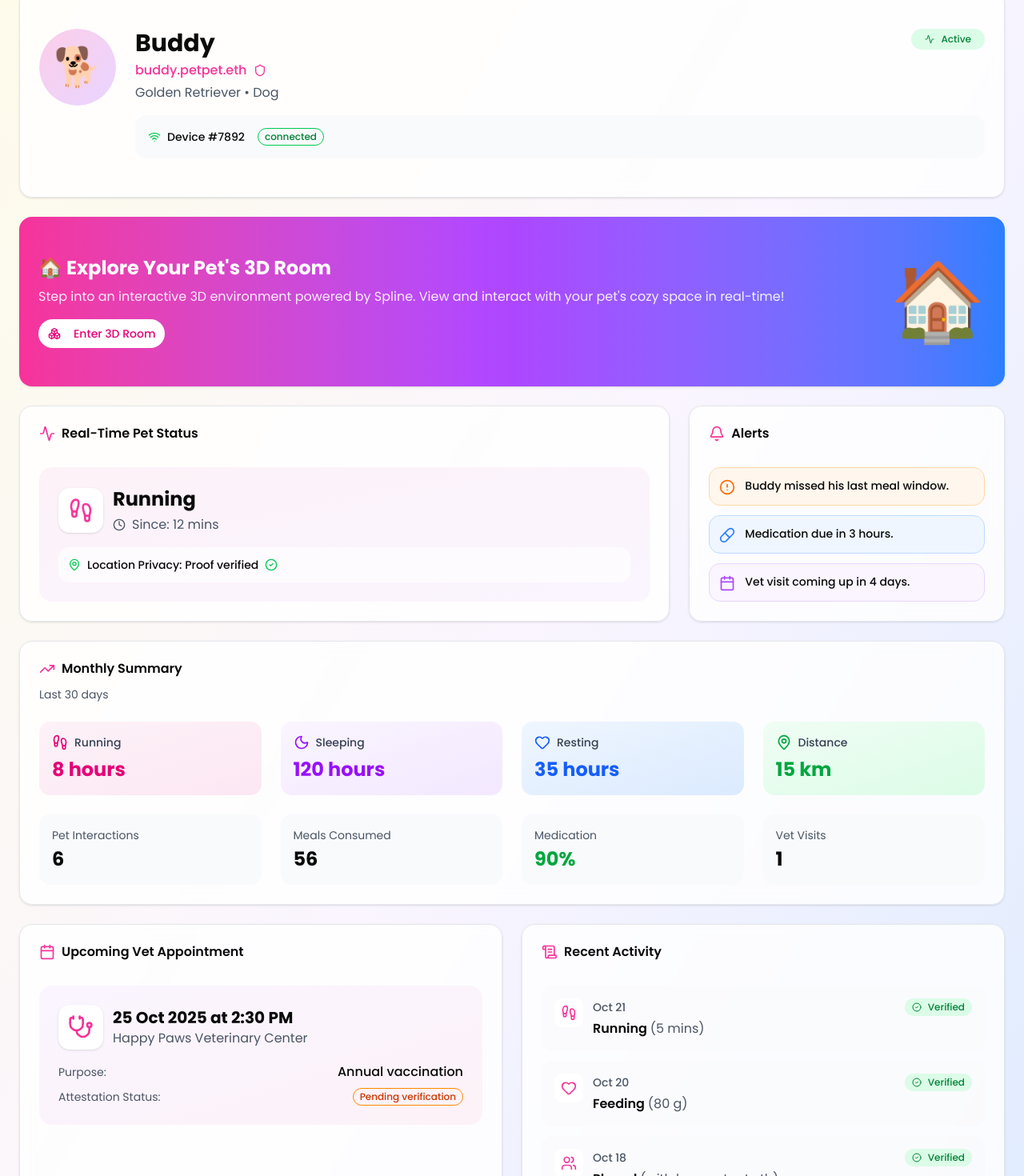
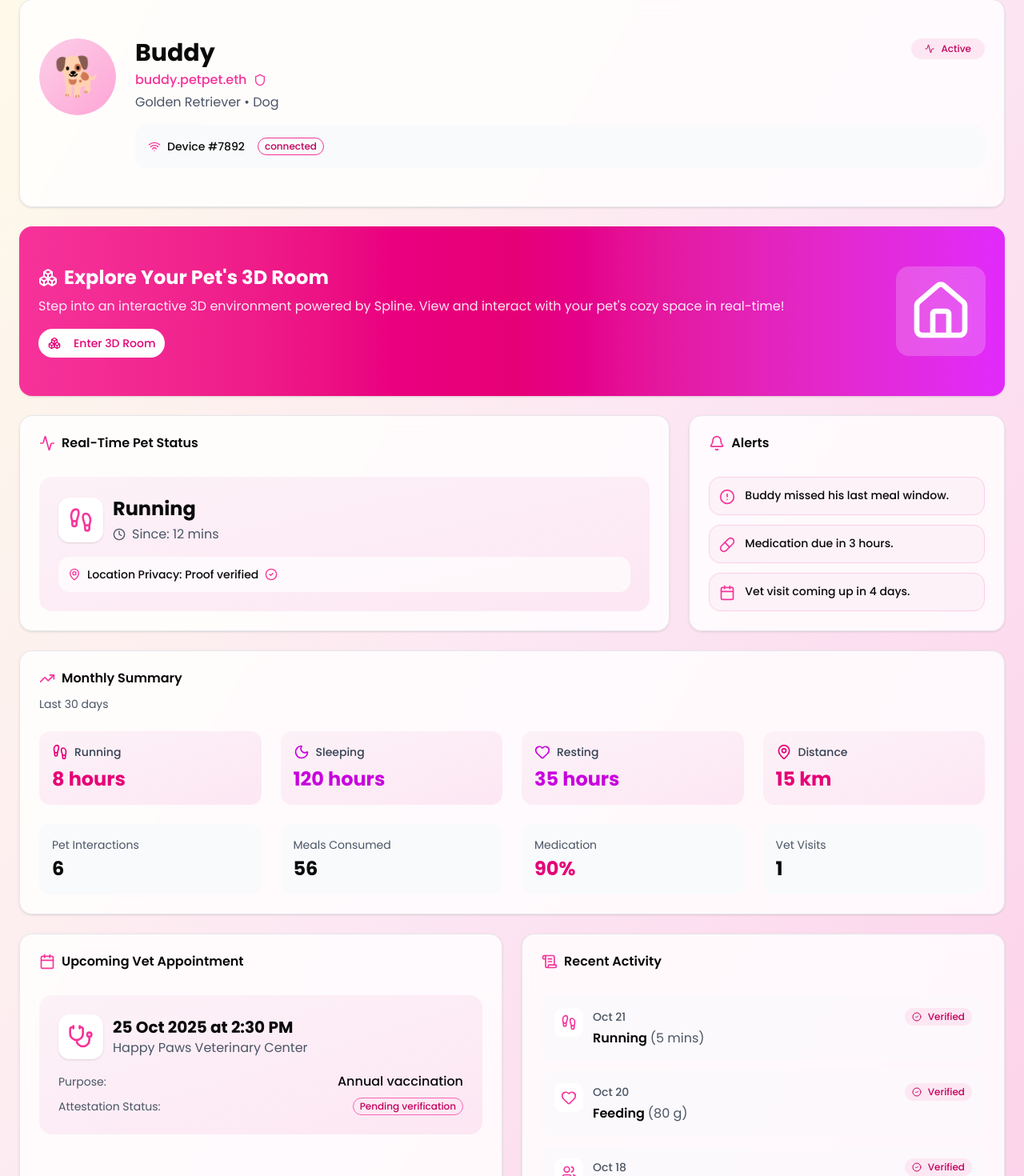
Before and after one commit to derek2403/pet-pet, a Next.js app: page /dashboard in a window 1280 px wide. Shown: the part 233-1703 px from the top of the page at 80% size. Built offline with nearby package versions, Linux system fonts and the light colour scheme.

Commit message:
updated color scheme

```diff
--- a/pages/dashboard.js
+++ b/pages/dashboard.js
@@ -36,9 +36,10 @@ import {
   Settings,
   BarChart3,
   ScrollText,
-  Home,
+  Home as HomeIcon,
   Boxes,
   ExternalLink,
+  PawPrint,
 } from "lucide-react";
 
 export default function Dashboard() {
@@ -135,19 +136,21 @@ export default function Dashboard() {
 
   return (
     <div
-      className="min-h-screen bg-gradient-to-br from-yellow-50 via-pink-50 via-purple-50 to-blue-100"
+      className="min-h-screen bg-gradient-to-br from-yellow-50 via-pink-50 via-pink-100 to-pink-200"
       style={{ fontFamily: "'Poppins', 'Inter', 'Helvetica Neue', Arial, sans-serif" }}
     >
       {/* Header */}
       <div className="container mx-auto px-6 py-6">
         <div className="flex items-center justify-between mb-8">
           <div className="flex items-center gap-3">
-            <div className="text-pink-500 text-3xl font-bold">🐾</div>
+            <div className="p-2 bg-pink-100 rounded-xl">
+              <PawPrint className="w-8 h-8 text-pink-500" />
+            </div>
             <h1 className="text-2xl font-semibold">Pet Pet Dashboard</h1>
           </div>
           <div className="flex items-center gap-3">
             <Link href="/room">
-              <Button className="bg-gradient-to-r from-pink-500 to-purple-500 hover:from-pink-600 hover:to-purple-600 text-white rounded-full">
+              <Button className="bg-gradient-to-r from-pink-500 to-pink-600 hover:from-pink-600 hover:to-pink-700 text-white rounded-full">
                 <Boxes className="w-4 h-4 mr-2" />
                 Visit 3D Room
               </Button>
@@ -172,7 +175,7 @@ export default function Dashboard() {
               value="dashboard"
               className="rounded-xl data-[state=active]:bg-pink-500 data-[state=active]:text-white"
             >
-              <Home className="w-4 h-4 mr-2" />
+              <HomeIcon className="w-4 h-4 mr-2" />
               Dashboard
             </TabsTrigger>
             <TabsTrigger
@@ -227,7 +230,7 @@ export default function Dashboard() {
               <CardContent className="p-6">
                 <div className="flex items-start gap-6">
                   <Avatar className="w-24 h-24 text-5xl">
-                    <AvatarFallback className="bg-gradient-to-br from-pink-200 to-purple-200">
+                    <AvatarFallback className="bg-gradient-to-br from-pink-200 to-pink-300">
                       {selectedPet.avatar}
                     </AvatarFallback>
                   </Avatar>
@@ -243,7 +246,7 @@ export default function Dashboard() {
                           {selectedPet.breed} • {selectedPet.species}
                         </p>
                       </div>
-                      <Badge className="bg-green-100 text-green-700 hover:bg-green-100 px-4 py-1">
+                      <Badge className="bg-pink-100 text-pink-700 hover:bg-pink-100 px-4 py-1">
                         <Activity className="w-3 h-3 mr-1" />
                         {selectedPet.status}
                       </Badge>
@@ -251,7 +254,7 @@ export default function Dashboard() {
                     <div className="flex items-center gap-4 p-4 bg-gray-50 rounded-xl">
                       <div className="flex items-center gap-2">
                         {selectedPet.deviceStatus === "connected" ? (
-                          <Wifi className="w-4 h-4 text-green-500" />
+                          <Wifi className="w-4 h-4 text-pink-500" />
                         ) : (
                           <WifiOff className="w-4 h-4 text-gray-400" />
                         )}
@@ -261,7 +264,7 @@ export default function Dashboard() {
                         variant="outline"
                         className={
                           selectedPet.deviceStatus === "connected"
-                            ? "border-green-500 text-green-700"
+                            ? "border-pink-500 text-pink-700"
                             : "border-gray-400 text-gray-600"
                         }
                       >
@@ -274,11 +277,14 @@ export default function Dashboard() {
             </Card>
 
             {/* Featured 3D Room Card */}
-            <Card className="bg-gradient-to-r from-pink-500 via-purple-500 to-blue-500 border-0 rounded-2xl overflow-hidden">
+            <Card className="bg-gradient-to-r from-pink-500 via-pink-600 to-fuchsia-500 border-0 rounded-2xl overflow-hidden">
               <CardContent className="p-6">
                 <div className="flex items-center justify-between text-white">
                   <div>
-                    <h3 className="text-2xl font-bold mb-2">🏠 Explore Your Pet's 3D Room</h3>
+                    <div className="flex items-center gap-2 mb-2">
+                      <Boxes className="w-6 h-6" />
+                      <h3 className="text-2xl font-bold">Explore Your Pet's 3D Room</h3>
+                    </div>
                     <p className="text-white/90 mb-4">
                       Step into an interactive 3D environment powered by Spline. View and interact with your pet's cozy space in real-time!
                     </p>
@@ -289,7 +295,9 @@ export default function Dashboard() {
                       </Button>
                     </Link>
                   </div>
-                  <div className="text-8xl">🏠</div>
+                  <div className="p-4 bg-white/20 rounded-2xl backdrop-blur-sm">
+                    <HomeIcon className="w-20 h-20 text-white" />
+                  </div>
                 </div>
               </CardContent>
             </Card>
@@ -305,7 +313,7 @@ export default function Dashboard() {
                   </CardTitle>
                 </CardHeader>
                 <CardContent className="space-y-4">
-                  <div className="p-6 bg-gradient-to-br from-pink-50 to-purple-50 rounded-2xl">
+                  <div className="p-6 bg-gradient-to-br from-pink-50 to-pink-100 rounded-2xl">
                     <div className="flex items-center justify-between mb-4">
                       <div className="flex items-center gap-3">
                         <div className="p-3 bg-white rounded-xl shadow-sm">
@@ -321,11 +329,11 @@ export default function Dashboard() {
                       </div>
                     </div>
                     <div className="flex items-center gap-2 p-3 bg-white/70 rounded-xl">
-                      <MapPin className="w-4 h-4 text-green-500" />
+                      <MapPin className="w-4 h-4 text-pink-500" />
                       <span className="text-sm font-medium">
                         Location Privacy: {currentActivity.location}
                       </span>
-                      <CheckCircle2 className="w-4 h-4 text-green-500" />
+                      <CheckCircle2 className="w-4 h-4 text-pink-500" />
                     </div>
                   </div>
                 </CardContent>
@@ -345,19 +353,19 @@ export default function Dashboard() {
                       key={i}
                       className={`p-3 rounded-xl flex items-start gap-3 ${
                         alert.type === "warning"
-                          ? "bg-orange-50 border border-orange-200"
+                          ? "bg-pink-50 border border-pink-200"
                           : alert.type === "info"
-                          ? "bg-blue-50 border border-blue-200"
-                          : "bg-purple-50 border border-purple-200"
+                          ? "bg-pink-50 border border-pink-200"
+                          : "bg-pink-50 border border-pink-200"
                       }`}
                     >
                       <alert.icon
                         className={`w-5 h-5 shrink-0 mt-0.5 ${
                           alert.type === "warning"
-                            ? "text-orange-500"
+                            ? "text-pink-500"
                             : alert.type === "info"
-                            ? "text-blue-500"
-                            : "text-purple-500"
+                            ? "text-pink-500"
+                            : "text-pink-500"
                         }`}
                       />
                       <p className="text-sm font-medium">{alert.message}</p>
@@ -385,26 +393,26 @@ export default function Dashboard() {
                     </div>
                     <p className="text-2xl font-bold text-pink-600">{monthlyStats.running}</p>
                   </div>
-                  <div className="p-4 bg-gradient-to-br from-purple-50 to-purple-100 rounded-xl">
+                  <div className="p-4 bg-gradient-to-br from-pink-50 to-pink-100 rounded-xl">
                     <div className="flex items-center gap-2 mb-2">
-                      <Moon className="w-5 h-5 text-purple-600" />
+                      <Moon className="w-5 h-5 text-fuchsia-600" />
                       <span className="text-sm font-medium text-gray-700">Sleeping</span>
                     </div>
-                    <p className="text-2xl font-bold text-purple-600">{monthlyStats.sleeping}</p>
+                    <p className="text-2xl font-bold text-fuchsia-600">{monthlyStats.sleeping}</p>
                   </div>
-                  <div className="p-4 bg-gradient-to-br from-blue-50 to-blue-100 rounded-xl">
+                  <div className="p-4 bg-gradient-to-br from-pink-50 to-pink-100 rounded-xl">
                     <div className="flex items-center gap-2 mb-2">
-                      <Heart className="w-5 h-5 text-blue-600" />
+                      <Heart className="w-5 h-5 text-fuchsia-600" />
                       <span className="text-sm font-medium text-gray-700">Resting</span>
                     </div>
-                    <p className="text-2xl font-bold text-blue-600">{monthlyStats.resting}</p>
+                    <p className="text-2xl font-bold text-fuchsia-600">{monthlyStats.resting}</p>
                   </div>
-                  <div className="p-4 bg-gradient-to-br from-green-50 to-green-100 rounded-xl">
+                  <div className="p-4 bg-gradient-to-br from-pink-50 to-pink-100 rounded-xl">
                     <div className="flex items-center gap-2 mb-2">
-                      <MapPin className="w-5 h-5 text-green-600" />
+                      <MapPin className="w-5 h-5 text-pink-600" />
                       <span className="text-sm font-medium text-gray-700">Distance</span>
                     </div>
-                    <p className="text-2xl font-bold text-green-600">{monthlyStats.distance}</p>
+                    <p className="text-2xl font-bold text-pink-600">{monthlyStats.distance}</p>
                   </div>
                   <div className="p-4 bg-gray-50 rounded-xl">
                     <p className="text-sm text-gray-600">Pet Interactions</p>
@@ -416,7 +424,7 @@ export default function Dashboard() {
                   </div>
                   <div className="p-4 bg-gray-50 rounded-xl">
                     <p className="text-sm text-gray-600">Medication</p>
-                    <p className="text-2xl font-bold mt-1 text-green-600">
+                    <p className="text-2xl font-bold mt-1 text-pink-600">
                       {monthlyStats.medicationCompliance}
                     </p>
                   </div>
@@ -439,7 +447,7 @@ export default function Dashboard() {
                   </CardTitle>
                 </CardHeader>
                 <CardContent>
-                  <div className="p-6 bg-gradient-to-br from-purple-50 to-pink-50 rounded-2xl space-y-4">
+                  <div className="p-6 bg-gradient-to-br from-pink-50 to-pink-100 rounded-2xl space-y-4">
                     <div className="flex items-center gap-3">
                       <div className="p-3 bg-white rounded-xl shadow-sm">
                         <Stethoscope className="w-8 h-8 text-pink-500" />
@@ -458,7 +466,7 @@ export default function Dashboard() {
                       </div>
                       <div className="flex items-center justify-between">
                         <span className="text-sm text-gray-600">Attestation Status:</span>
-                        <Badge variant="outline" className="border-orange-400 text-orange-700">
+                        <Badge variant="outline" className="border-pink-400 text-pink-700">
                           {nextVetVisit.status}
                         </Badge>
                       </div>
@@ -489,12 +497,12 @@ export default function Dashboard() {
                           <div className="flex items-center justify-between mb-1">
                             <span className="text-sm font-medium text-gray-600">{event.date}</span>
                             {event.status === "verified" ? (
-                              <Badge className="bg-green-100 text-green-700 hover:bg-green-100">
+                              <Badge className="bg-pink-100 text-pink-700 hover:bg-pink-100">
                                 <CheckCircle2 className="w-3 h-3 mr-1" />
                                 Verified
                               </Badge>
                             ) : (
-                              <Badge className="bg-orange-100 text-orange-700 hover:bg-orange-100">
+                              <Badge className="bg-pink-100 text-pink-700 hover:bg-pink-100">
                                 <Clock className="w-3 h-3 mr-1" />
                                 Pending
                               </Badge>
```
Also changed, not shown: pages/room.js (+38 -23 lines).
